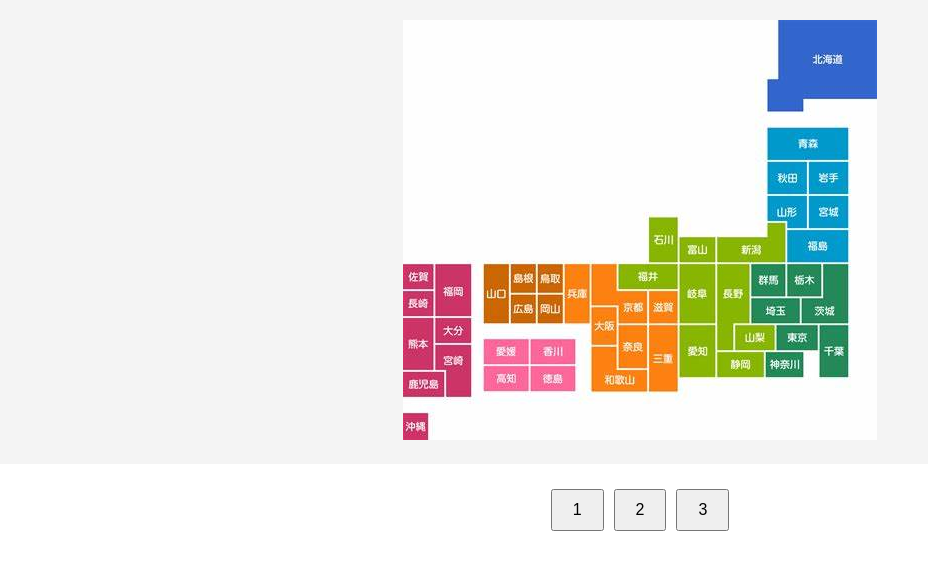
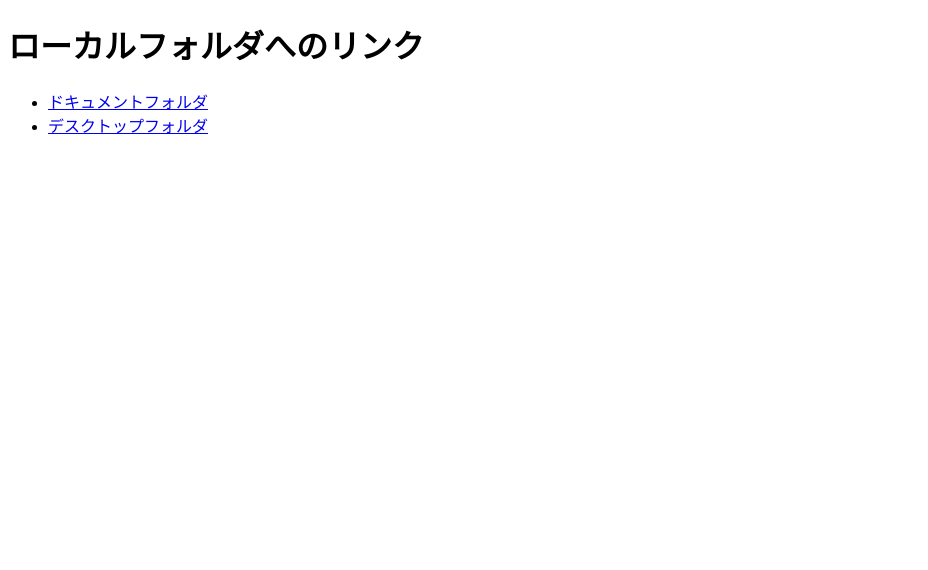
Before and after one commit to ybetti/folderpath, a plain HTML site: page index.html in a window 1280 px wide. Shown: the whole page, without its empty margins (0-928 px from the left). Drawn offline with Linux system fonts and the light colour scheme.

Commit message:
Update index.html

```diff
--- a/index.html
+++ b/index.html
@@ -3,70 +3,13 @@
 <head>
     <meta charset="UTF-8">
     <meta name="viewport" content="width=device-width, initial-scale=1.0">
-    <title>動的リンク生成ページ</title>
-    <style>
-        body {
-            font-family: Arial, sans-serif;
-            margin: 0;
-            padding: 0;
-        }
-        header {
-            text-align: center;
-            background-color: #f4f4f4;
-            padding: 20px;
-        }
-        header img {
-            max-width: 100%;
-            height: auto;
-        }
-        #button-container {
-            text-align: center;
-            margin: 20px;
-        }
-        button {
-            margin: 5px;
-            padding: 10px 20px;
-            font-size: 16px;
-            cursor: pointer;
-        }
-        button:hover {
-            background-color: #ddd;
-        }
-    </style>
+    <title>ローカルフォルダリンク</title>
 </head>
 <body>
-    <!-- ヘッダー部分に画像を埋め込む -->
-    <header>
-        <img src="OIP.jpg" alt="ヘッダー画像">
-    </header>
-
-    <!-- ボタンを配置するコンテナ -->
-    <div id="button-container"></div>
-
-    <script>
-        // フォルダリンク情報を格納
-        const folderLinks = [
-            { label: "1", path: "\C:\Users\y.urabe\Desktop\QR自動振り分け" },
-            { label: "2", path: "file:///C:/Users/y.urabe/Desktop/楽楽精算説明資料" },
-            { label: "3", path: "file:///C:/Users/y.urabe/Desktop/ソフト類" }
-        ];
-
-        // ボタンを生成する関数
-        function createButtons() {
-            const container = document.getElementById("button-container");
-
-            folderLinks.forEach(link => {
-                const button = document.createElement("button");
-                button.textContent = link.label;
-                button.onclick = () => {
-                    location.href = link.path; // リンク先に遷移
-                };
-                container.appendChild(button);
-            });
-        }
-
-        // ページ読み込み時にボタンを生成
-        window.onload = createButtons;
-    </script>
+    <h1>ローカルフォルダへのリンク</h1>
+    <ul>
+        <li><a href="file:///C:/Users/YourUsername/Documents" target="_blank">ドキュメントフォルダ</a></li>
+        <li><a href="file:///C:/Users/YourUsername/Desktop" target="_blank">デスクトップフォルダ</a></li>
+    </ul>
 </body>
 </html>
```
